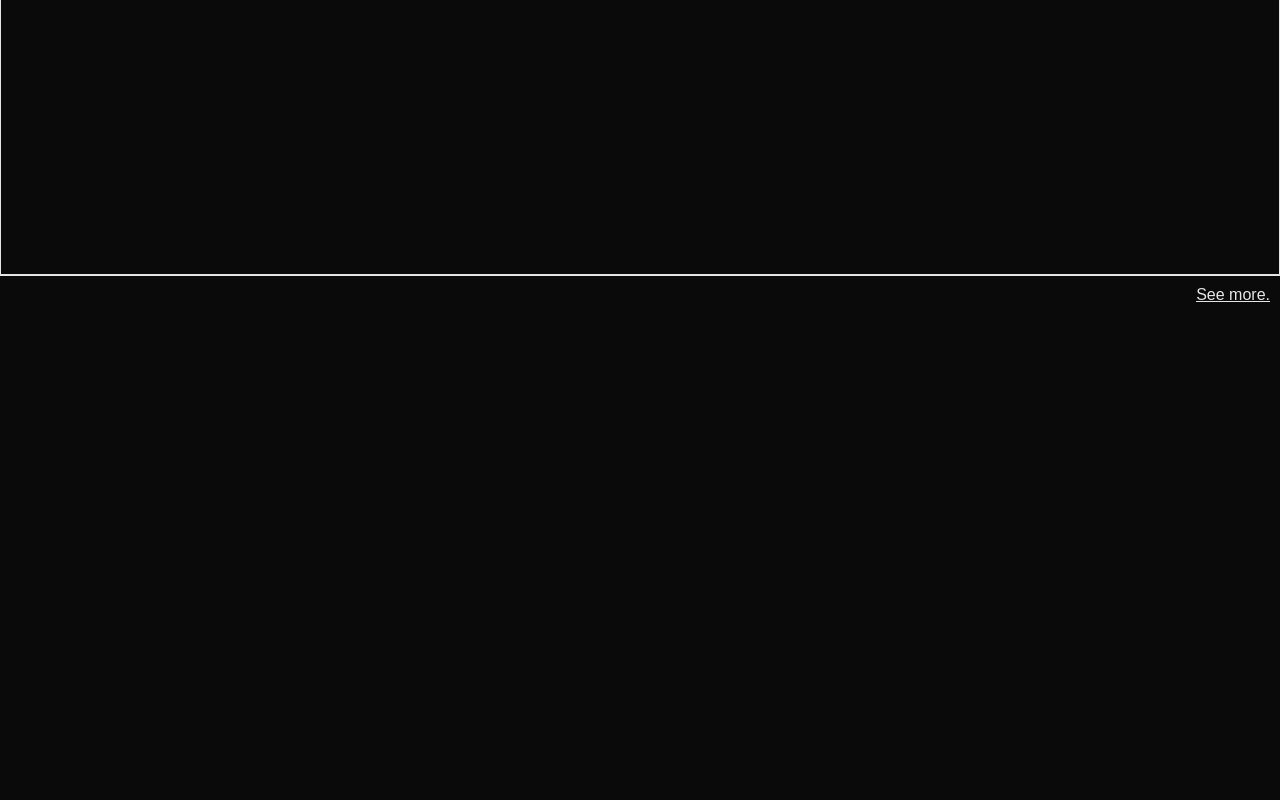
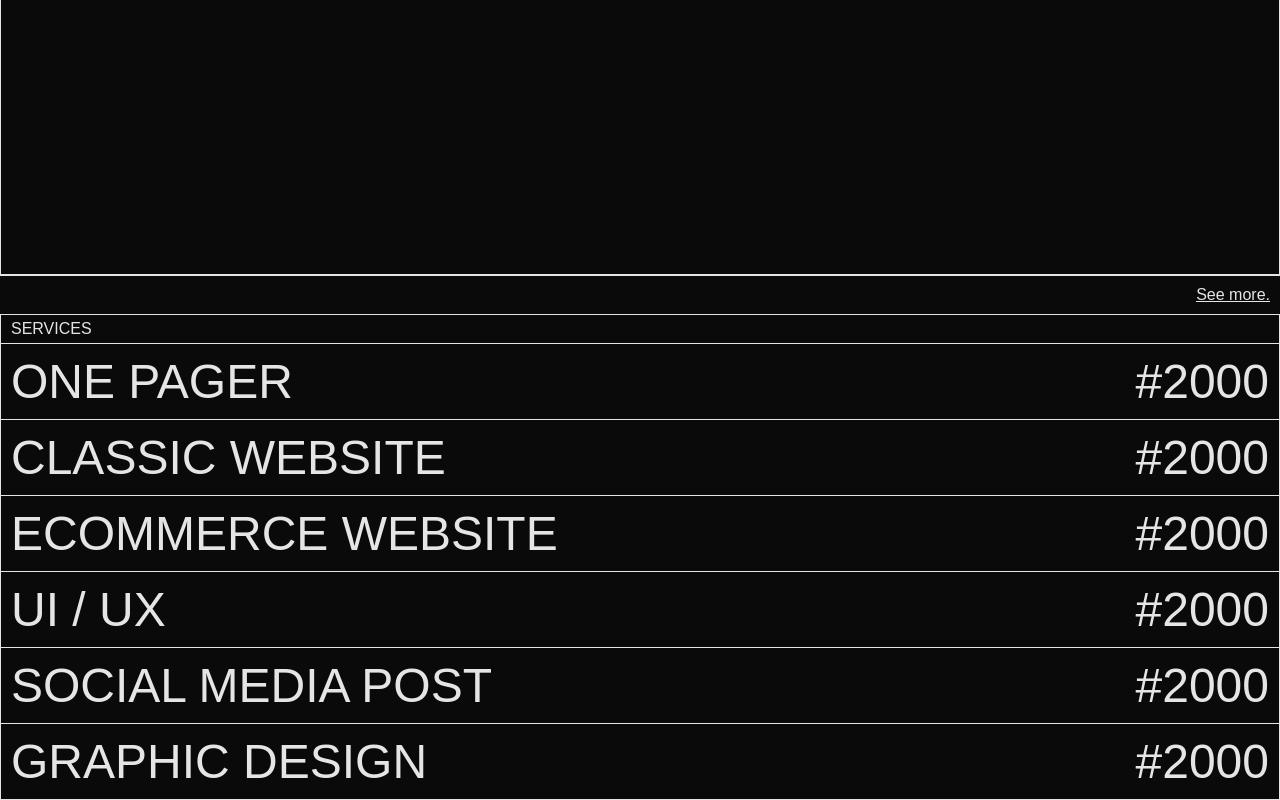
Before and after one commit to DarkVoid01/portfolio-project, a React (Create React App) app: page / in a window 1280 px wide. Shown: the part 1969-2769 px from the top of the page. Before the commit the page ends 2283 px from the top, so only its background shows below. Built offline with nearby package versions, Linux system fonts and the light colour scheme.

Commit message:
made a  lot of changes and added a services comp

```diff
--- a/src/components/Navbar/Navbar.scss
+++ b/src/components/Navbar/Navbar.scss
@@ -51,9 +51,9 @@
 
   .hamburger {
     border: 0;
-    height: 40px;
-    width: 40px;
-    padding: 10px;
+    height: 60px;
+    width: 60px;
+    padding: 30px;
     border-radius: 50%;
     cursor: pointer;
     transition: background-color 0.2s ease-in-out;
@@ -63,6 +63,7 @@
     transform: translateY(-50%);
     background-color: transparent;
     z-index: 1000;
+    mix-blend-mode: difference;
   }
   .navigation-menu li {
     text-align: left;
--- /dev/null
+++ b/src/components/Services/Services.jsx
@@ -0,0 +1,57 @@
+import React from 'react'
+import "./Services.scss"
+const Services = () => {
+
+    const services = [
+        {
+            name: "ONE PAGER",
+            price: "#2000"
+        },
+        {
+            name: "CLASSIC WEBSITE",
+            price: "#2000"
+        },
+        {
+            name: "ECOMMERCE WEBSITE",
+            price: "#2000"
+        },
+        {
+            name: "UI / UX",
+            price: "#2000"
+        },
+        {
+            name: "SOCIAL MEDIA POST",
+            price: "#2000"
+        },
+        {
+            name: "GRAPHIC DESIGN",
+            price: "#2000"
+        },
+
+    ]
+  return (
+    <div className='services'>
+        <div className="heading">
+            SERVICES
+        </div>
+        <div className="services-wrapper">
+            {
+                services.map(
+                    no =>(
+                        <div className="service">
+                            <div className="service-type">
+                                {no.name}
+                            </div>
+                            <div className="service-price">
+                                {no.price}
+                            </div>
+                        </div>
+                    )
+                )
+            }
+        </div>
+    </div>
+  )
+}
+
+export default Services
--- /dev/null
+++ b/src/components/Services/Services.scss
@@ -0,0 +1,20 @@
+.services{
+    .heading{
+        border: 1px solid #e5e5e5;
+        padding: 5px;
+        padding-left: 10px;
+    }
+    .services-wrapper{
+
+        .service{
+            display: flex;
+            justify-content: space-between;
+            border-bottom: 1px solid #e5e5e5;
+            border-right: 1px solid #e5e5e5;
+            font-size: 3rem;
+            padding: 10px;
+            gap: 30px;
+            border-left: 1px solid #e5e5e5;
+        }
+    }
+}
--- a/src/pages/Home/Home.jsx
+++ b/src/pages/Home/Home.jsx
@@ -4,6 +4,7 @@ import FeaturedProjects from '../../components/FeaturedProjects/FeaturedProjects
 import MarqueeComp from '../../components/Marquee/MarqueeComp'
 import Navbar from '../../components/Navbar/Navbar'
 import Cursor from '../../components/Cursor/Cursor'
+import Services from '../../components/Services/Services'
 
 const Home = () => {
   return (
@@ -13,6 +14,7 @@ const Home = () => {
        <Navbar/>
       <Banner/>
       <FeaturedProjects/>
+      <Services/>
     </div>
   )
 }
```
Also changed, not shown: src/components/Footer/Footer.jsx (added, +11 -0 lines), src/components/Footer/Footer.scss (added).
